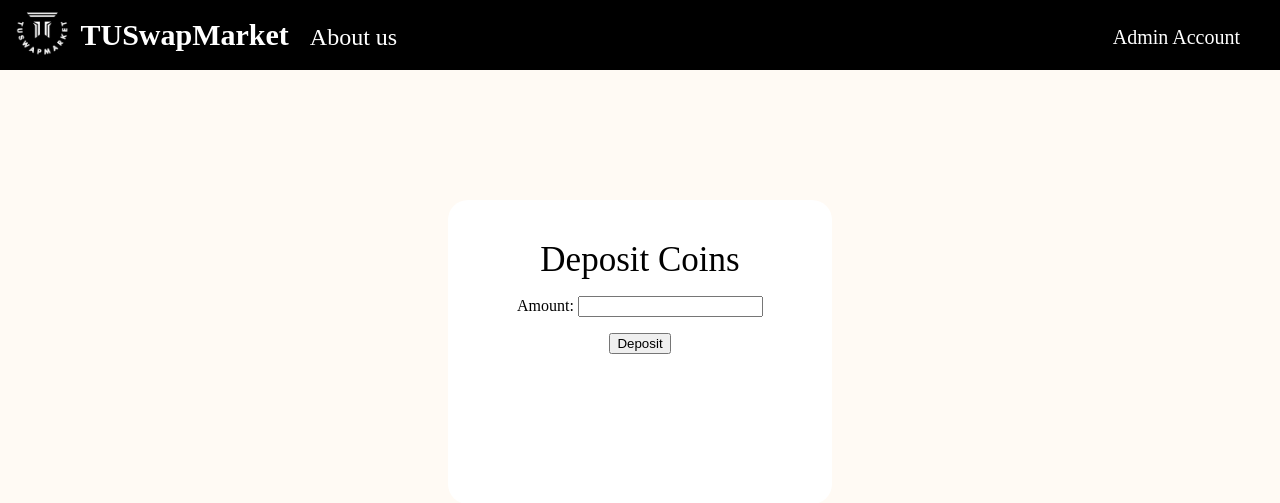
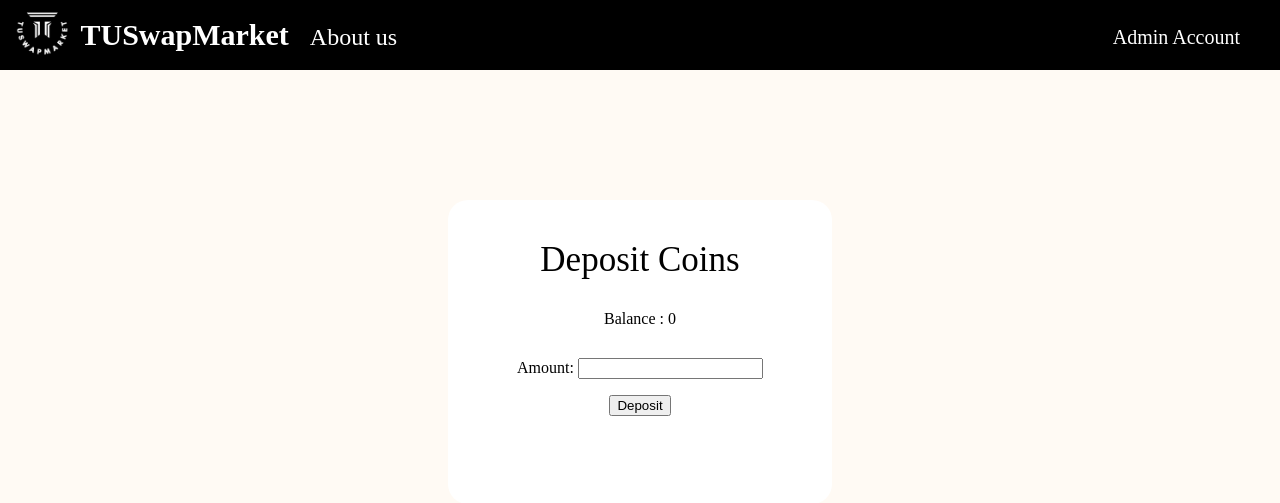
Before and after one commit to 6410685090/TUSwapMarket, a Django app: page /deposit/ in a window 1280 px wide. Shown: the top 503 px of the page. Run offline with Django 4.2, Linux system fonts and the light colour scheme; the visitor is signed in with stand-in values (Sample User, id 1).

Commit message:
add something

```diff
--- a/swapmarket/templates/swapmarket/deposit.html
+++ b/swapmarket/templates/swapmarket/deposit.html
@@ -10,7 +10,10 @@
         <div class="top">
             Deposit Coins
         </div>
-        <form method="post" action="{% url 'deposit_coins' %}">
+        <div class="mycoin" style="margin-top: 30px;">
+            Balance : {{ user.coins_balance }}
+        </div>
+        <form method="post" action="{% url 'deposit_coins' %}" style="margin-top: 30px;">
             {% csrf_token %}
             {{ form.as_p }}
             <button type="submit">Deposit</button>
```
Also changed, not shown: swapmarket/templates/swapmarket/withdraw.html (+5 -2 lines).
